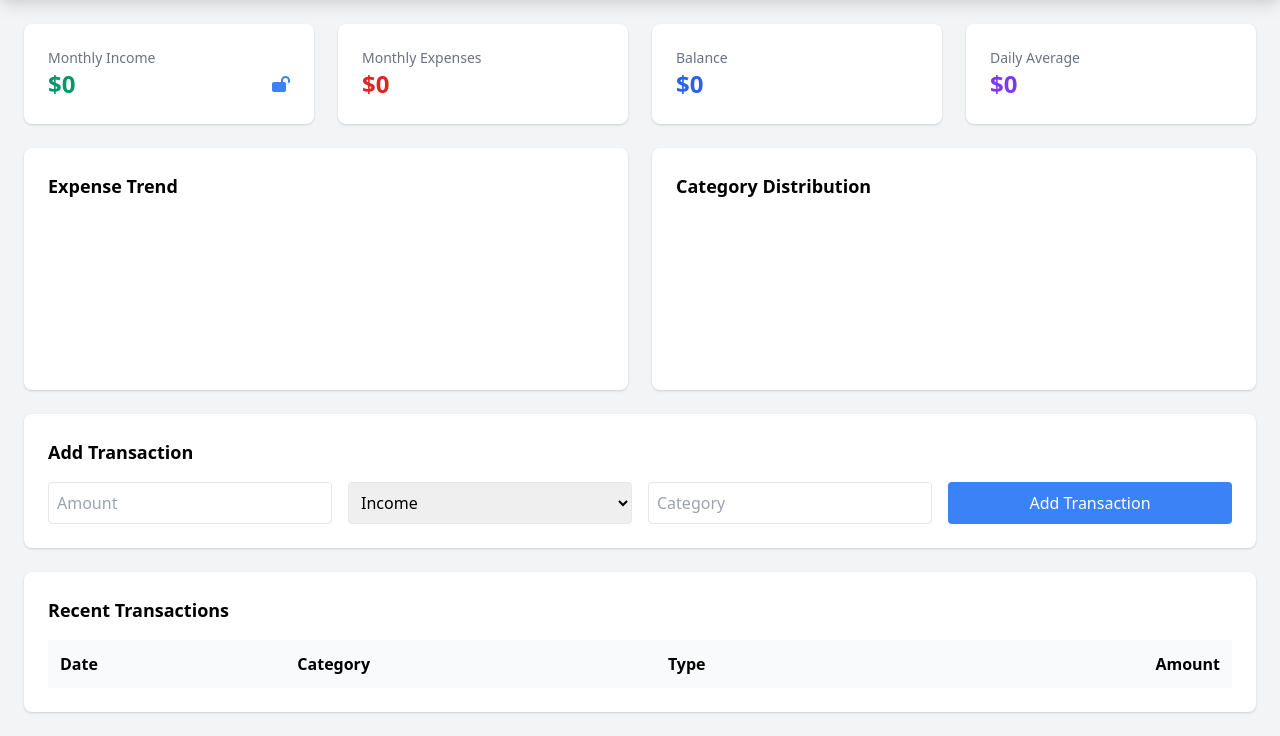
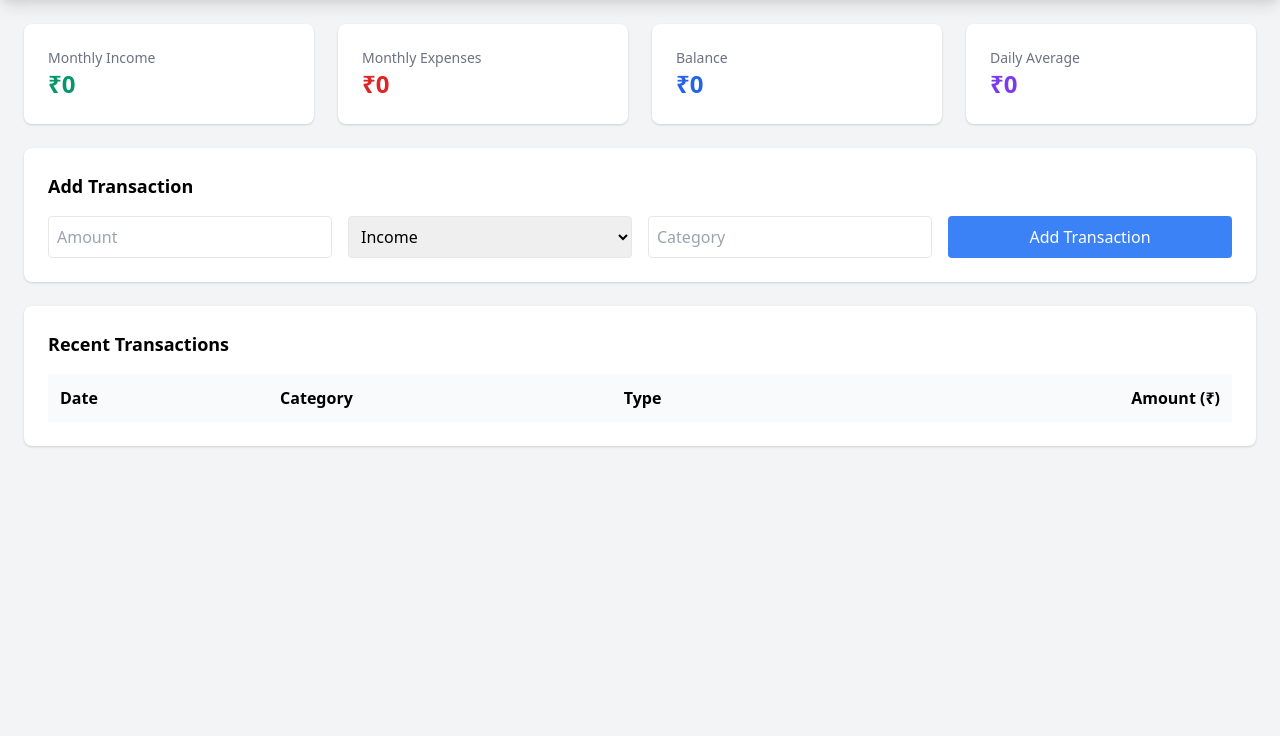
Before and after one commit to neha-369-tes/finance_tracker, a Flask app: page / in a window 1280 px wide. Shown: the part 64-800 px from the top of the page. Run offline with Flask 2, Linux system fonts and the light colour scheme; the visitor is signed in with stand-in values (Sample User, id 1); lists and menus that the app fills with data are empty; a map, chart or similar area stays blank.

Commit message:
Update index.html

```diff
--- a/templates/index.html
+++ b/templates/index.html
@@ -22,44 +22,27 @@
     </nav>
 
     <div class="container mx-auto p-6">
-        <!-- Summary Cards -->
         <div class="grid grid-cols-1 md:grid-cols-4 gap-6 mb-6">
             <div class="bg-white rounded-lg shadow p-6">
                 <h3 class="text-gray-500 text-sm">Monthly Income</h3>
                 <div class="flex items-center justify-between">
-                    <p class="text-2xl font-bold text-green-600" id="monthlyIncome">$0</p>
-                    <button id="lockIncome" class="text-blue-500 hover:text-blue-700">
-                        <i class="fas fa-lock-open"></i>
-                    </button>
+                    <p class="text-2xl font-bold text-green-600" id="monthlyIncome">₹0</p>
                 </div>
             </div>
             <div class="bg-white rounded-lg shadow p-6">
                 <h3 class="text-gray-500 text-sm">Monthly Expenses</h3>
-                <p class="text-2xl font-bold text-red-600" id="monthlyExpenses">$0</p>
+                <p class="text-2xl font-bold text-red-600" id="monthlyExpenses">₹0</p>
             </div>
             <div class="bg-white rounded-lg shadow p-6">
                 <h3 class="text-gray-500 text-sm">Balance</h3>
-                <p class="text-2xl font-bold text-blue-600" id="balance">$0</p>
+                <p class="text-2xl font-bold text-blue-600" id="balance">₹0</p>
             </div>
             <div class="bg-white rounded-lg shadow p-6">
                 <h3 class="text-gray-500 text-sm">Daily Average</h3>
-                <p class="text-2xl font-bold text-purple-600" id="dailyAverage">$0</p>
+                <p class="text-2xl font-bold text-purple-600" id="dailyAverage">₹0</p>
             </div>
         </div>
 
-        <!-- Charts Section -->
-        <div class="grid grid-cols-1 md:grid-cols-2 gap-6 mb-6">
-            <div class="bg-white rounded-lg shadow p-6">
-                <h3 class="text-lg font-semibold mb-4">Expense Trend</h3>
-                <canvas id="expenseChart"></canvas>
-            </div>
-            <div class="bg-white rounded-lg shadow p-6">
-                <h3 class="text-lg font-semibold mb-4">Category Distribution</h3>
-                <canvas id="categoryChart"></canvas>
-            </div>
-        </div>
-
-        <!-- Transaction Form -->
         <div class="bg-white rounded-lg shadow p-6 mb-6">
             <h3 class="text-lg font-semibold mb-4">Add Transaction</h3>
             <form id="transactionForm" class="grid grid-cols-1 md:grid-cols-4 gap-4">
@@ -75,7 +58,6 @@
             </form>
         </div>
 
-        <!-- Transactions Table -->
         <div class="bg-white rounded-lg shadow p-6">
             <h3 class="text-lg font-semibold mb-4">Recent Transactions</h3>
             <div class="overflow-x-auto">
@@ -85,7 +67,7 @@
                             <th class="p-3 text-left">Date</th>
                             <th class="p-3 text-left">Category</th>
                             <th class="p-3 text-left">Type</th>
-                            <th class="p-3 text-right">Amount</th>
+                            <th class="p-3 text-right">Amount (₹)</th>
                         </tr>
                     </thead>
                     <tbody id="transactionsList"></tbody>
@@ -95,56 +77,40 @@
     </div>
 
     <script>
+        let totalIncome = 0, totalExpenses = 0;
+
         document.getElementById('transactionForm').addEventListener('submit', async (e) => {
             e.preventDefault();
-            const data = {
-                amount: document.getElementById('amount').value,
-                type: document.getElementById('type').value,
-                category: document.getElementById('category').value
-            };
+            const amount = parseFloat(document.getElementById('amount').value);
+            const type = document.getElementById('type').value;
+            const category = document.getElementById('category').value;
+            const date = new Date().toLocaleDateString();
 
-            try {
-                const response = await fetch('/add_transaction', {
-                    method: 'POST',
-                    headers: { 'Content-Type': 'application/json' },
-                    body: JSON.stringify(data)
-                });
-                if (response.ok) {
-                    document.getElementById('transactionForm').reset();
-                    fetchTransactions();
-                }
-            } catch (error) {
-                console.error('Error:', error);
+            if (type === 'income') {
+                totalIncome += amount;
+            } else {
+                totalExpenses += amount;
             }
+
+            document.getElementById('monthlyIncome').textContent = `₹${totalIncome.toFixed(2)}`;
+            document.getElementById('monthlyExpenses').textContent = `₹${totalExpenses.toFixed(2)}`;
+            document.getElementById('balance').textContent = `₹${(totalIncome - totalExpenses).toFixed(2)}`;
+            document.getElementById('dailyAverage').textContent = `₹${((totalIncome - totalExpenses) / 30).toFixed(2)}`;
+
+            const transactionsList = document.getElementById('transactionsList');
+            const row = document.createElement('tr');
+            row.classList.add('border-t');
+            row.innerHTML = `
+                <td class="p-3">${date}</td>
+                <td class="p-3">${category}</td>
+                <td class="p-3">${type}</td>
+                <td class="p-3 text-right ${type === 'income' ? 'text-green-600' : 'text-red-600'}">
+                    ${type === 'income' ? '+' : '-'}₹${amount.toFixed(2)}
+                </td>`;
+            transactionsList.appendChild(row);
+
+            document.getElementById('transactionForm').reset();
         });
-
-        async function fetchTransactions() {
-            try {
-                const response = await fetch('/get_transactions');
-                const transactions = await response.json();
-                let totalIncome = 0, totalExpenses = 0;
-                const transactionsList = document.getElementById('transactionsList');
-                transactionsList.innerHTML = transactions.map(t => {
-                    const amount = parseFloat(t.amount);
-                    t.transaction_type === 'income' ? totalIncome += amount : totalExpenses += amount;
-                    return `<tr class="border-t">
-                                <td class="p-3">${new Date(t.timestamp * 1000).toLocaleDateString()}</td>
-                                <td class="p-3">${t.category}</td>
-                                <td class="p-3">${t.transaction_type}</td>
-                                <td class="p-3 text-right ${t.transaction_type === 'income' ? 'text-green-600' : 'text-red-600'}">
-                                    ${t.transaction_type === 'income' ? '+' : '-'}$${amount.toFixed(2)}
-                                </td>
-                            </tr>`;
-                }).join('');
-                document.getElementById('monthlyIncome').textContent = `$${totalIncome.toFixed(2)}`;
-                document.getElementById('monthlyExpenses').textContent = `$${totalExpenses.toFixed(2)}`;
-                document.getElementById('balance').textContent = `$${(totalIncome - totalExpenses).toFixed(2)}`;
-            } catch (error) {
-                console.error('Error:', error);
-            }
-        }
-
-        fetchTransactions();
     </script>
 </body>
 </html>
```
